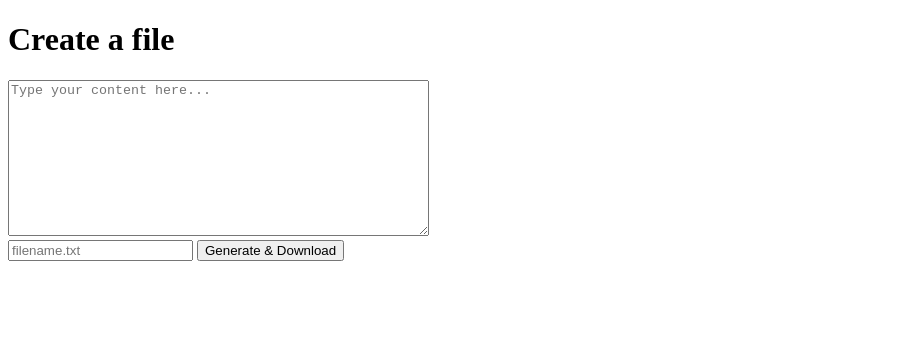
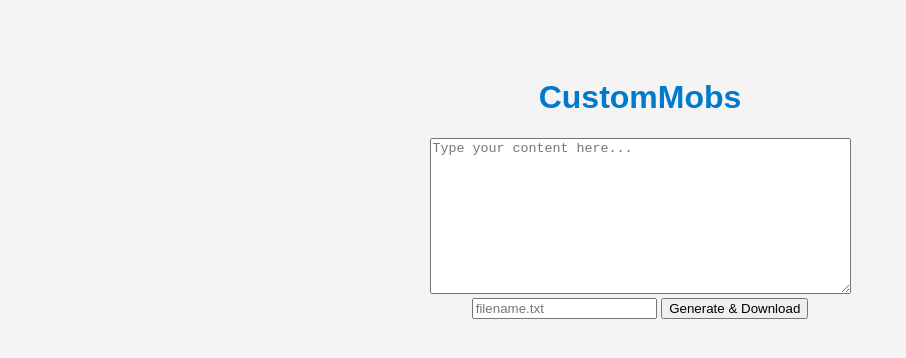
Before and after one commit to PandaaaPlays/CustomMobs-Web, a plain HTML site: page index.html in a window 1280 px wide. Shown: the whole page, without its empty margins (0-906 px from the left). Drawn offline with Linux system fonts and the light colour scheme.

Commit message:
Update index.html

```diff
--- a/index.html
+++ b/index.html
@@ -3,9 +3,28 @@
 <head>
   <meta charset="UTF-8" />
   <title>File Generator</title>
+  <style>
+    body {
+      font-family: Arial, sans-serif;
+      background-color: #f4f4f4;
+      color: #333;
+      text-align: center;
+      padding: 50px;
+    }
+    h1 {
+      color: #007acc;
+    }
+    a {
+      color: #007acc;
+      text-decoration: none;
+    }
+    a:hover {
+      text-decoration: underline;
+    }
+  </style>
 </head>
 <body>
-  <h1>Create a file</h1>
+  <h1>CustomMobs</h1>
 
   <textarea id="content" rows="10" cols="50" placeholder="Type your content here..."></textarea><br>
   <input id="filename" placeholder="filename.txt" />
```
